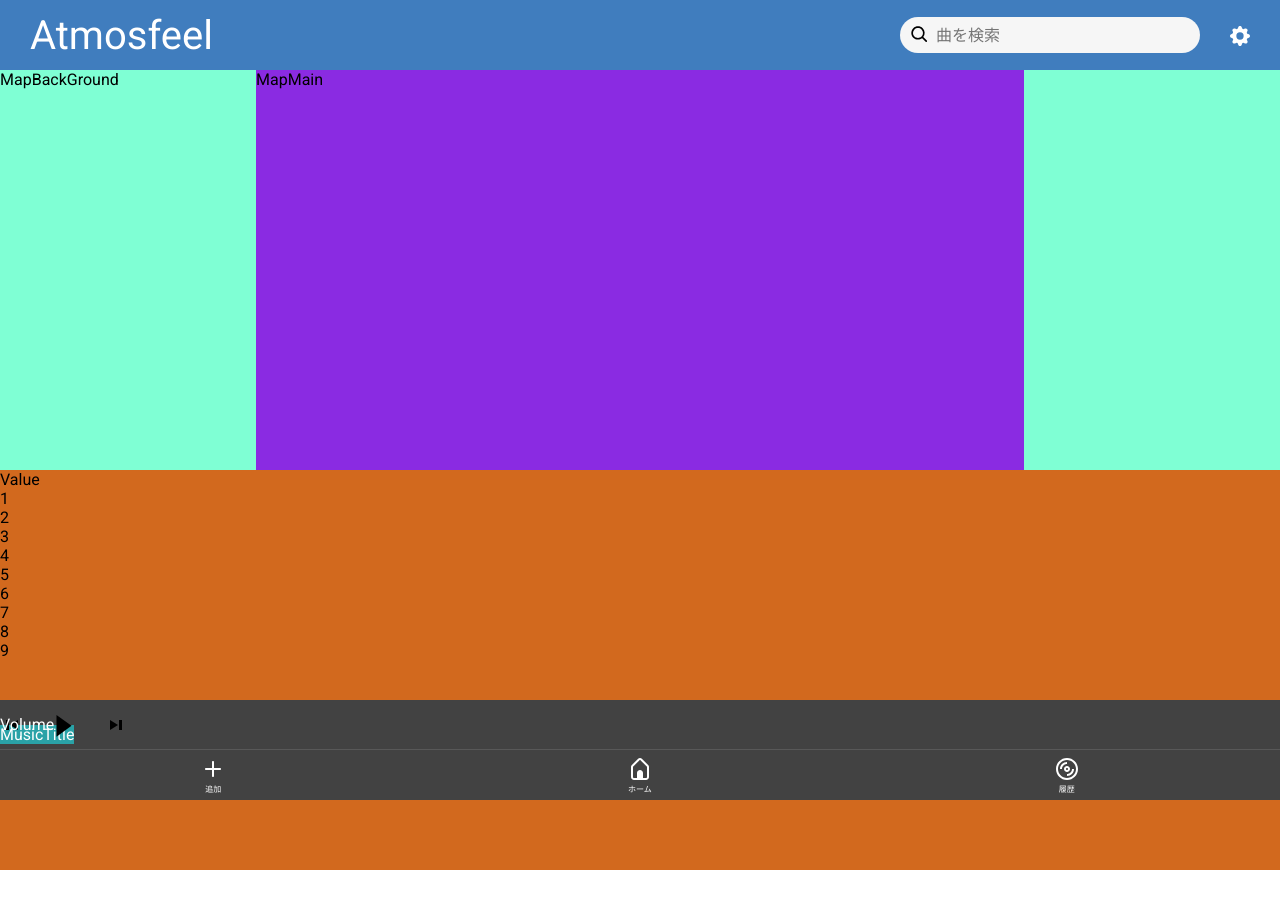
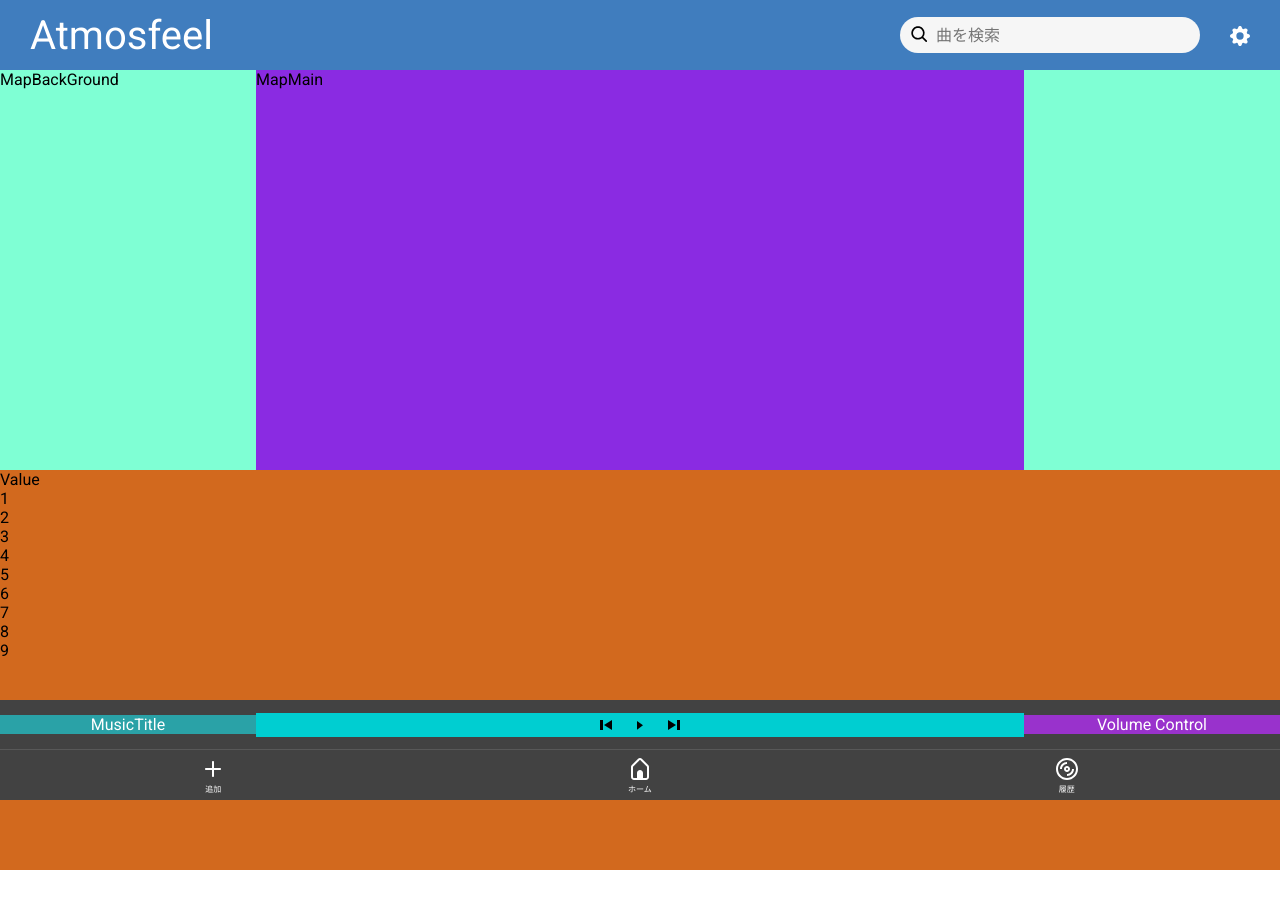
Before and after one commit to kc3hack/2024_A, a React (Vite) app in the folder frontend/: page / in a window 1280 px wide. Shown: the top 908 px of the page. Built offline with nearby package versions, Linux system fonts and the light colour scheme.

Commit message:
Style Music Menu

```diff
--- a/frontend/components/MusicMenu.tsx
+++ b/frontend/components/MusicMenu.tsx
@@ -4,10 +4,7 @@ import "../styles/MusicMenu.css";
 const MusicMenu = () => {
   return (
     <div className="music-menu">
-      <div className="music-menu-element">
       <div className="music-description">MusicTitle</div>
-      </div>
-      <div className="music-menu-element">
       <div className="music-menu-buttons">
         <img
           src="/play-track-prev.svg"
@@ -21,10 +18,7 @@ const MusicMenu = () => {
           className="play-track-next-button"
         />
       </div>
-      </div>
-      <div className="music-menu-element">
-        <div className="music-volume">Volume</div>
-      </div>
+      <div className="music-volume-control">Volume Control</div>
     </div>
   );
 };
--- a/frontend/styles/MusicMenu.css
+++ b/frontend/styles/MusicMenu.css
@@ -6,30 +6,48 @@
     background-color: rgb(66, 66, 66);
     border-bottom: solid 1px rgb(88, 88, 88);
     display: flex;
-    /* justify-content: space-around; */
     align-items: center;
     color: white;
 }
 
-.music-menu-element {
+/* .music-menu-element {
     position: absolute;
-    /* text-align: center; */
-    /* filter: brightness(0) invert(1); */
-}
+    text-align: center;
+    filter: brightness(0) invert(1);
+} */
 
 .music-description {
     position: absolute;
-    /* width: 10%; */
+    /* height: 50px; */
+    width: 20%;
+    display: flex;
+    justify-content: center;
+    /* text-align: center; */
     background-color: rgb(42, 162, 167);
 }
 
 .music-menu-buttons {
     display: flex;
-    /* position: absolute; */
-    /* margin-left: 30px; */
-    gap: 10px
+    justify-content: center;
+    position: absolute;
+    width: 60%;
+    margin-left: 20%;
+    gap: 10px;
+
+    /* filter: brightness(0) invert(1); */
+    /* height: 50px; */
+    background-color: darkturquoise;
+}
+
+.music-volume-control {
+    display: flex;
+    justify-content: center;
+    position: absolute;
+    margin-left: 80%;
+    width: 20%;
+    background-color: darkorchid;
 }
 
 .play-track-button {
-    width: 60px;
+    /* width: 40px; */
 }
```
Lines whose indentation alone changed are shown as unchanged.
